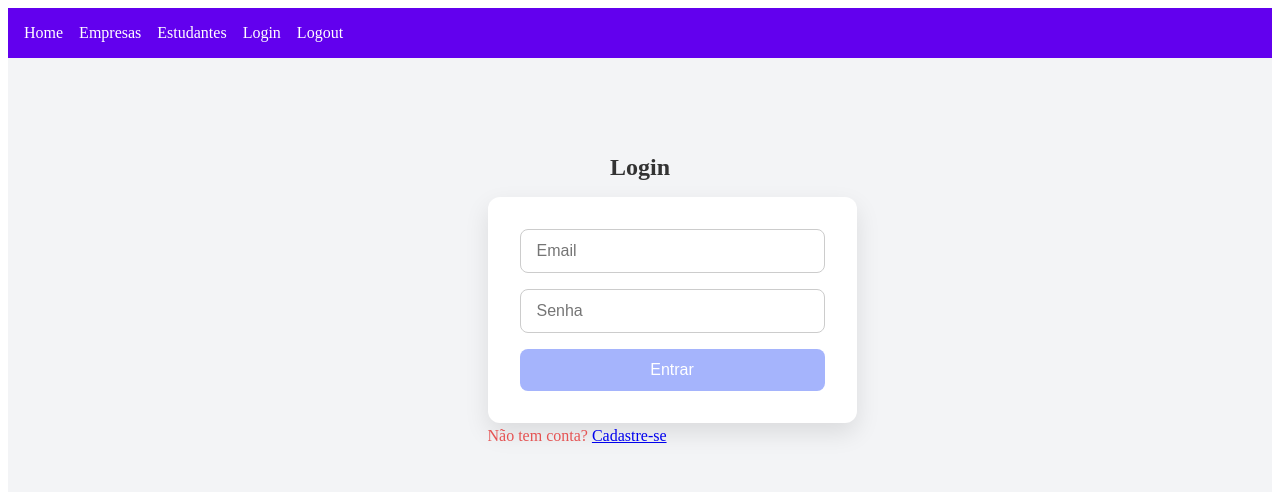
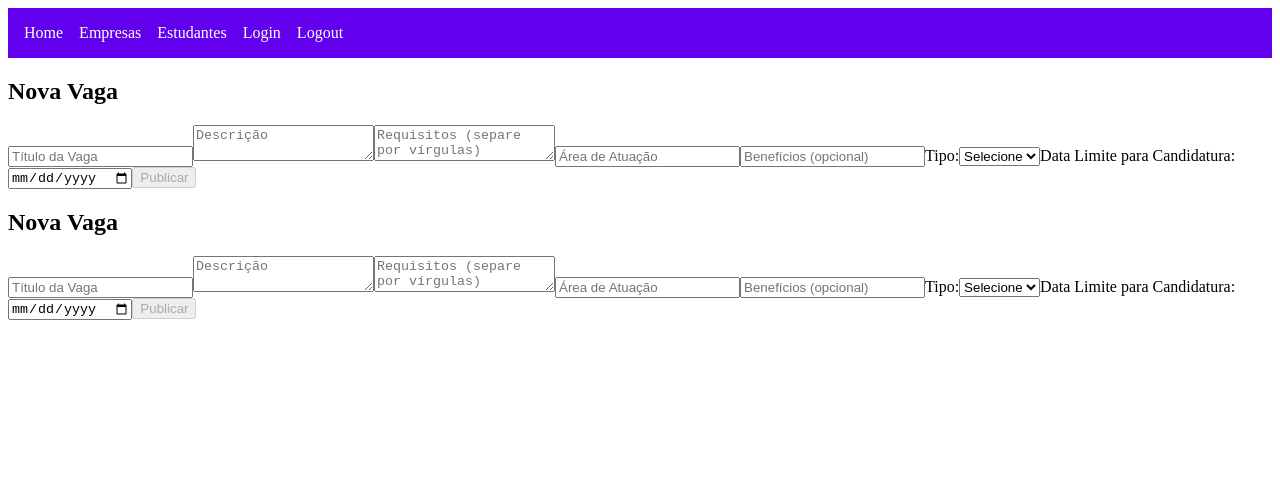
Before and after one commit to clivissonjose/LinkedOut, an Angular app in the folder frontend/LinkedOut/: page /vaga/publicar in a window 1280 px wide. Before the commit this address led to /login. Shown: the top 492 px of the page. Built offline with nearby package versions, Linux system fonts and the light colour scheme; sample sign-in values are in the browser's storage.

Commit message:
feat: front H8 com form de cadastro de vaga faltando CSS

```diff
--- a/frontend/LinkedOut/src/app/app.routes.ts
+++ b/frontend/LinkedOut/src/app/app.routes.ts
@@ -6,6 +6,7 @@ import { UnauthorizedComponent } from './auth/unauthorized/unauthorized.componen
 import { CompanyComponent } from './company/company.component';
 import { authGuard } from './auth/auth.guard';
 import {StudentComponent} from './student/student.component';
+import {VacancyFormComponent} from './vacancy/vacancy-form.component';
 
 export const routes: Routes = [
   { path: '', redirectTo: 'login', pathMatch: 'full' },
@@ -14,7 +15,8 @@ export const routes: Routes = [
   { path: 'home', component: HomeComponent, canActivate: [authGuard] },
   { path: 'unauthorized', component: UnauthorizedComponent },
   { path: 'empresas', component: CompanyComponent },
-    {path: 'estudantes', component: StudentComponent},
+  {path: 'estudantes', component: StudentComponent},
+  { path: 'vaga/publicar', component: VacancyFormComponent, canActivate: [authGuard] },
   { path: '**', redirectTo: 'login' }
 
 ];
--- /dev/null
+++ b/frontend/LinkedOut/src/app/vacancy/vacancy-form.component.html
@@ -0,0 +1,54 @@
+<section>
+  <h2>Nova Vaga</h2>
+
+  <form [formGroup]="form" (ngSubmit)="onSubmit()">
+    <input type="text" formControlName="titulo" placeholder="Título da Vaga" required />
+    <textarea formControlName="descricao" placeholder="Descrição" required></textarea>
+    <textarea formControlName="requisitos" placeholder="Requisitos (separe por vírgulas)" required></textarea>
+    <input type="text" formControlName="area" placeholder="Área de Atuação" required />
+    <input type="text" formControlName="beneficios" placeholder="Benefícios (opcional)" />
+
+    <label>Tipo:</label>
+    <select formControlName="tipo" required>
+      <option value="" disabled selected>Selecione</option>
+      <option value="ESTAGIO">Estágio</option>
+      <option value="TRAINEE">Trainee</option>
+      <option value="EMPREGO">Emprego</option>
+    </select>
+
+    <label>Data Limite para Candidatura:</label>
+    <input type="date" formControlName="dataTermino" required />
+
+    <button type="submit" [disabled]="form.invalid">Publicar</button>
+  </form>
+
+  <div *ngIf="enviado">✅ Vaga publicada com sucesso!</div>
+  <div *ngIf="erro">❌ Ocorreu um erro ao publicar a vaga.</div>
+</section>
+<section>
+  <h2>Nova Vaga</h2>
+
+  <form [formGroup]="form" (ngSubmit)="onSubmit()">
+    <input type="text" formControlName="titulo" placeholder="Título da Vaga" required />
+    <textarea formControlName="descricao" placeholder="Descrição" required></textarea>
+    <textarea formControlName="requisitos" placeholder="Requisitos (separe por vírgulas)" required></textarea>
+    <input type="text" formControlName="area" placeholder="Área de Atuação" required />
+    <input type="text" formControlName="beneficios" placeholder="Benefícios (opcional)" />
+
+    <label>Tipo:</label>
+    <select formControlName="tipo" required>
+      <option value="" disabled selected>Selecione</option>
+      <option value="ESTAGIO">Estágio</option>
+      <option value="TRAINEE">Trainee</option>
+      <option value="EMPREGO">Emprego</option>
+    </select>
+
+    <label>Data Limite para Candidatura:</label>
+    <input type="date" formControlName="dataTermino" required />
+
+    <button type="submit" [disabled]="form.invalid">Publicar</button>
+  </form>
+
+  <div *ngIf="enviado">✅ Vaga publicada com sucesso!</div>
+  <div *ngIf="erro">❌ Ocorreu um erro ao publicar a vaga.</div>
+</section>
--- /dev/null
+++ b/frontend/LinkedOut/src/app/vacancy/vacancy-form.component.ts
@@ -0,0 +1,55 @@
+import { Component } from '@angular/core';
+import { FormBuilder, FormGroup, Validators, ReactiveFormsModule } from '@angular/forms';
+import { CommonModule } from '@angular/common';
+import { VacancyService } from './vacancy.service';
+import { AuthService } from '../auth/auth.service';
+import { Router } from '@angular/router';
+
+@Component({
+  selector: 'app-vacancy-form',
+  standalone: true,
+  templateUrl: './vacancy-form.component.html',
+  styleUrls: ['./vacancy-form.component.css'],
+  imports: [CommonModule, ReactiveFormsModule]
+})
+export class VacancyFormComponent {
+  form: FormGroup;
+  enviado = false;
+  erro = false;
+
+  constructor(
+    private fb: FormBuilder,
+    private vacancyService: VacancyService,
+    private authService: AuthService,
+    private router: Router
+  ) {
+    this.form = this.fb.group({
+      titulo: ['', Validators.required],
+      descricao: ['', Validators.required],
+      requisitos: ['', Validators.required],
+      area: ['', Validators.required],
+      beneficios: [''],
+      tipo: ['', Validators.required],
+      dataTermino: ['', Validators.required]
+    });
+  }
+
+  onSubmit() {
+    if (this.form.invalid) return;
+
+    const companyId = this.authService.getUserId();
+    const payload = { ...this.form.value, companyId };
+
+    this.vacancyService.createVacancy(payload).subscribe({
+      next: () => {
+        this.enviado = true;
+        this.erro = false;
+        this.form.reset();
+        setTimeout(() => this.router.navigate(['/empresas']), 1500);
+      },
+      error: () => {
+        this.erro = true;
+      }
+    });
+  }
+}
--- /dev/null
+++ b/frontend/LinkedOut/src/app/vacancy/vacancy.service.ts
@@ -0,0 +1,29 @@
+import { Injectable } from '@angular/core';
+import { HttpClient, HttpHeaders } from '@angular/common/http';
+import { AuthService } from '../auth/auth.service';
+import { Observable } from 'rxjs';
+
+export interface VacancyRequest {
+  titulo: string;
+  descricao: string;
+  requisitos: string;
+  area: string;
+  beneficios: string;
+  tipo: 'ESTAGIO' | 'TRAINEE' | 'EMPREGO';
+  companyId: number;
+  dataTermino: string;
+}
+
+@Injectable({ providedIn: 'root' })
+export class VacancyService {
+  private readonly API = 'http://localhost:8080/vagas';
+
+  constructor(private http: HttpClient, private auth: AuthService) {}
+
+  createVacancy(vacancy: VacancyRequest): Observable<any> {
+    const token = this.auth.getToken();
+    const headers = new HttpHeaders({ Authorization: `Bearer ${token}` });
+
+    return this.http.post(`${this.API}/create`, vacancy, { headers });
+  }
+}
```
Also changed, not shown: frontend/LinkedOut/src/app/vacancy/vacancy-form.component.css (added).
